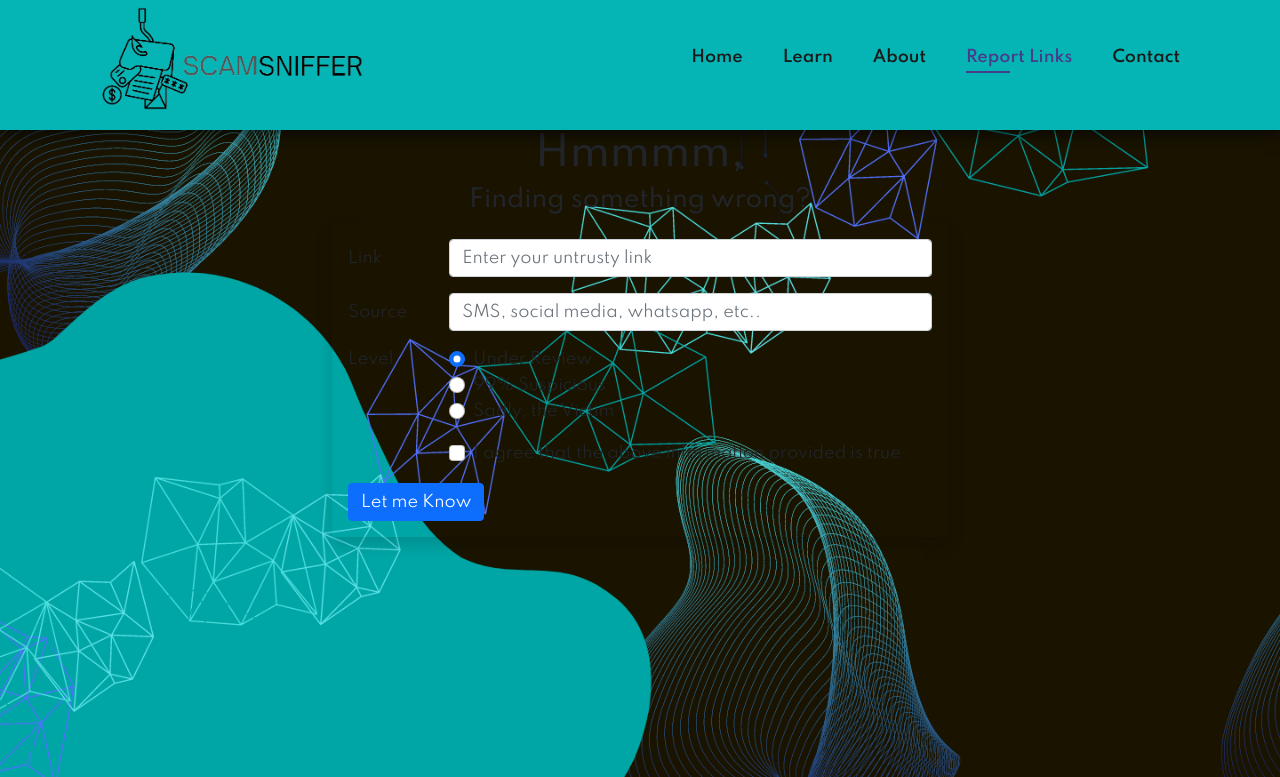
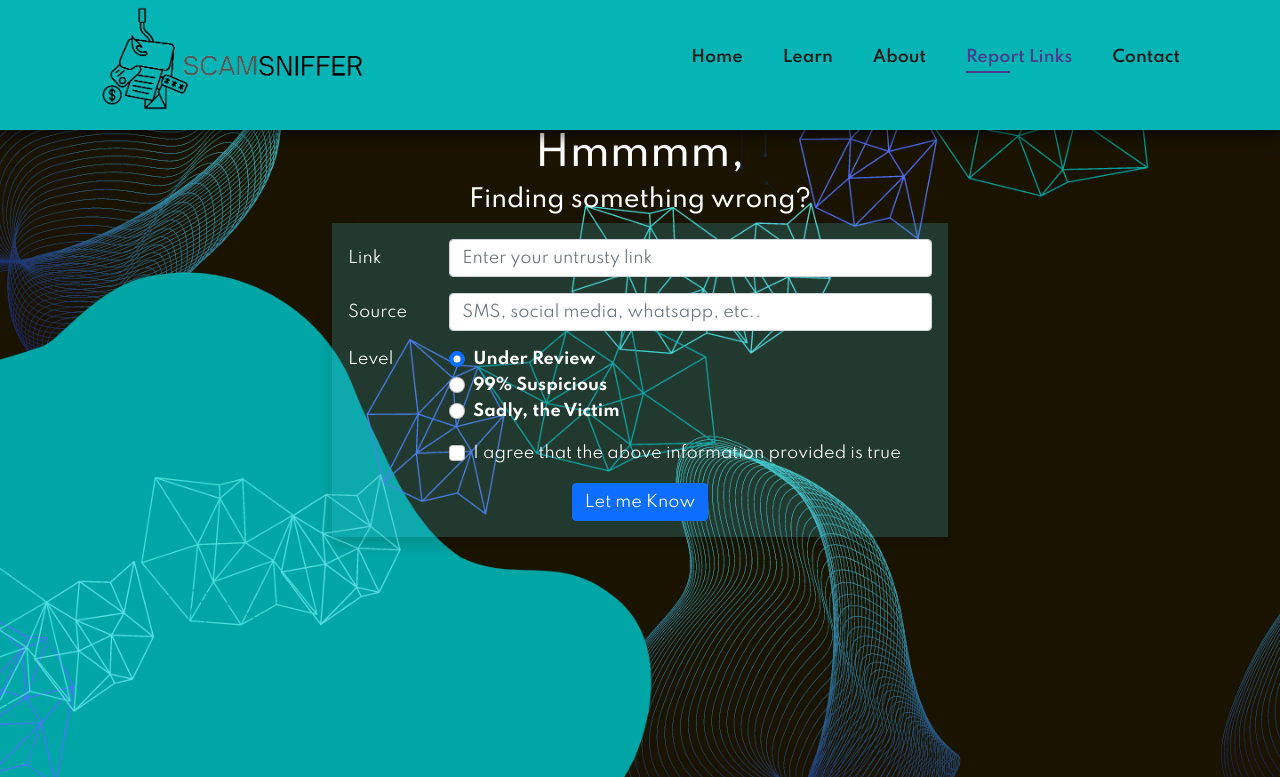
Before and after one commit to WeAre-Coder/ScamSniffer, a Django app: page /report/ in a window 1280 px wide. Shown: the top 777 px of the page. Run offline with Django 4.2, Linux system fonts and the light colour scheme; some libraries are stand-ins or nearby versions.

Commit message:
Made changes in report styling

```diff
--- a/linkScanner/templates/linkScanner/report.html
+++ b/linkScanner/templates/linkScanner/report.html
@@ -12,7 +12,7 @@
 </style>
 
 <link href="https://cdn.jsdelivr.net/npm/bootstrap@5.0.2/dist/css/bootstrap.min.css" rel="stylesheet" integrity="sha384-EVSTQN3/azprG1Anm3QDgpJLIm9Nao0Yz1ztcQTwFspd3yD65VohhpuuCOmLASjC" crossorigin="anonymous">
-<div class="container-fluid"  >
+<div class="container-fluid" style="color:white;">
   <div class="row">
       <div class="col-lg-12">
           <div class="banner" align="center" >
@@ -26,7 +26,7 @@
 <div class="row" style="justify-content:center">
   <div class="col-lg-6" >
       <h4><center>Finding something wrong?</center></h4>
-      <form class="p-3 shadow" method="POST">
+      <form class="p-3 shadow" method="POST" style="background-color: #3bb2c03d;">
           {% csrf_token %}
           <div class="form-group">
             <form>
@@ -44,7 +44,7 @@
               </div>
               <fieldset class="row mb-3">
                 <legend class="col-form-label col-sm-2 pt-0">Level</legend>
-                <div class="col-sm-10">
+                <div class="col-sm-10" style="font-weight: bold;">
                   <div class="form-check">
                     <input class="form-check-input" type="radio" name="gridRadios" id="gridRadios1" value="option1" checked>
                     <label class="form-check-label" for="gridRadios1">
@@ -75,7 +75,7 @@
                   </div>
                 </div>
               </div>
-              <button type="submit" class="btn btn-primary">Let me Know</button>
+              <center><button type="submit" class="btn btn-primary">Let me Know</button></center>
             </form>
 
           </div>
```
Also changed, not shown: linkScanner/templates/linkScanner/temp.html (deleted, +0 -11 lines).
